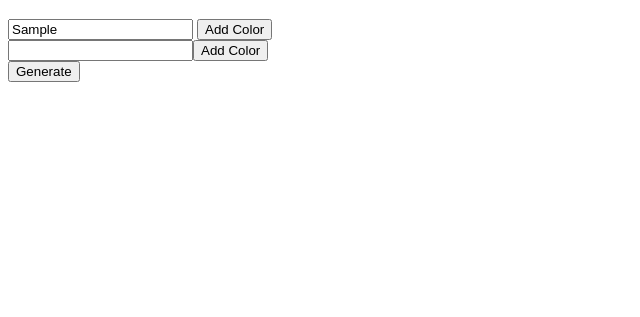
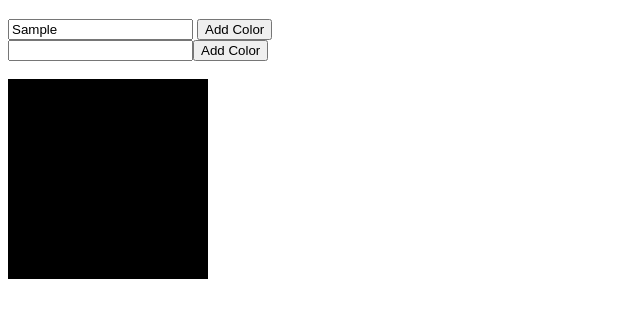
Before and after one commit to henrywebster/dumb-palette, a plain HTML site: page index.html in a window 1280 px wide. Both pictures are taken after typing "Sample" into the empty fields and a click on the button "Add Color". Shown: the part 61-378 px from the top of the page, without its empty margins (0-640 px from the left). Drawn offline with Linux system fonts and the light colour scheme.

Commit message:
remove generate button and do automatically

```diff
--- a/index.html
+++ b/index.html
@@ -5,18 +5,21 @@
 
     <script>
         const squareSize = 200;
+        const MAX = 4;
         var colors = [];
 
         function addColor(index) {
             console.log(colors);
             // TODO map to input index
             var color = document.getElementById("color" + index).value;
-            if (index >= colors.length) {
+            if (index >= colors.length && colors.length + 1 < MAX) {
                 colors.push(color);
                 createColorForm();
             } else {
                 colors[index] = color;
             }
+
+            updatePalette();
         }
 
         function updatePalette() {
@@ -58,7 +61,7 @@
     </div>
 
 
-    <button onclick="updatePalette()" type="button">Generate</button>
+    <!-- <button onclick="updatePalette()" type="button">Generate</button> -->
     <br />
     <canvas id="myCanvas">Your browser does not support the canvas tag.</canvas>
     <br />
```
